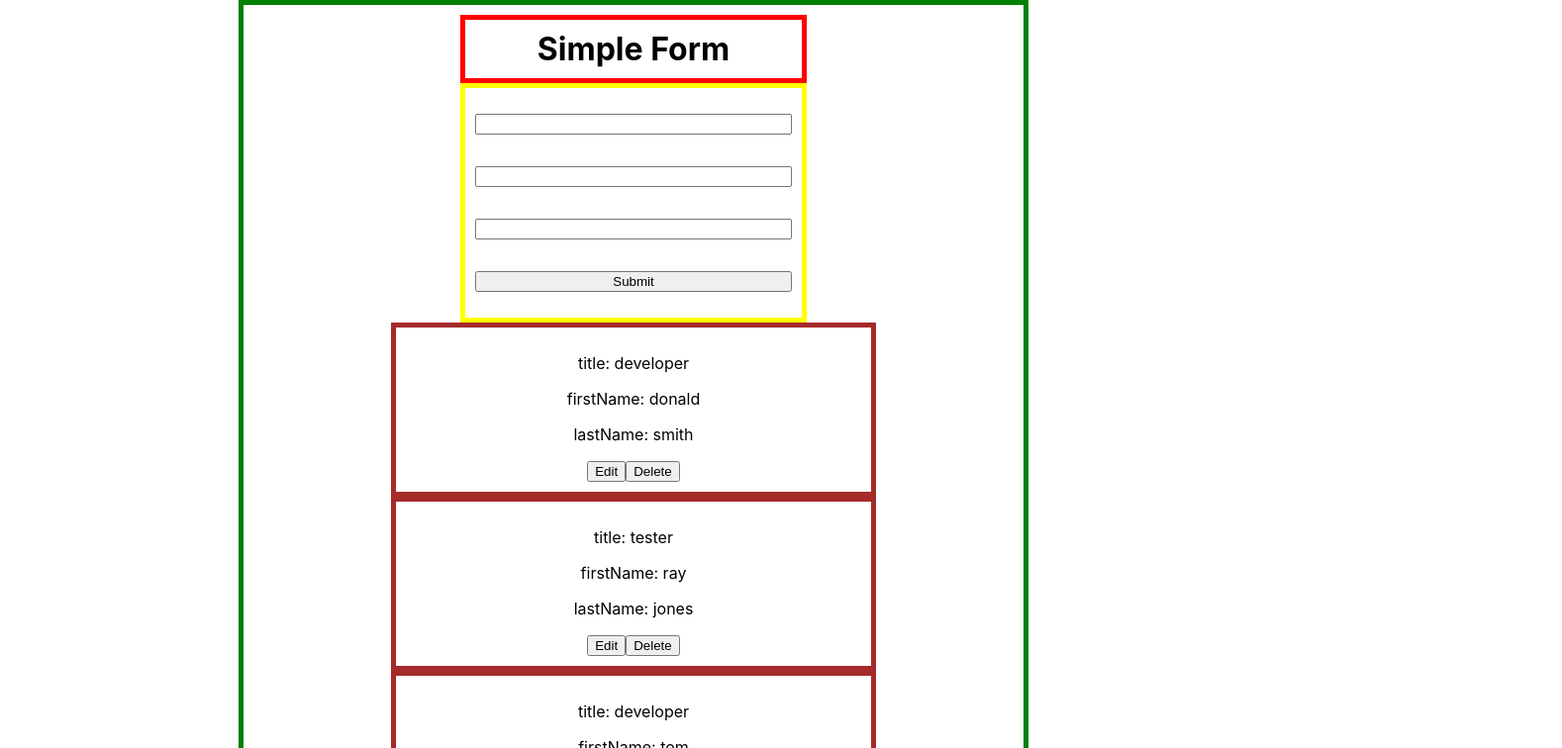
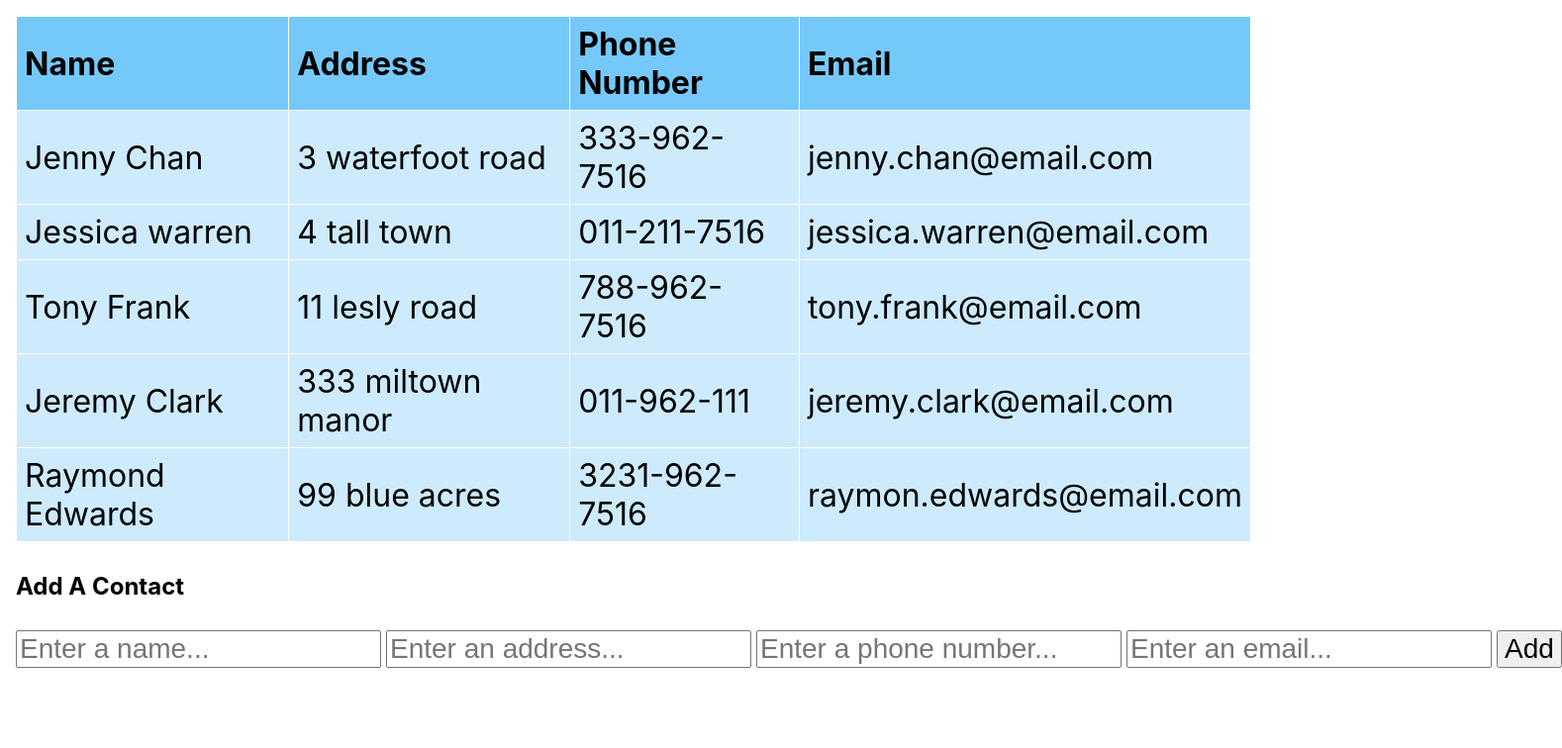
Before and after one commit to DanSimonson/employee, a React (Create React App) app: page / in a window 1280 px wide. Shown: the top 756 px of the page at 99% size, 1578 px wide, since content can reach past the window. Built offline with nearby package versions, Linux system fonts and the light colour scheme.

Commit message:
starting form

```diff
--- a/package.json
+++ b/package.json
@@ -6,6 +6,7 @@
     "@testing-library/jest-dom": "^5.16.5",
     "@testing-library/react": "^13.4.0",
     "@testing-library/user-event": "^13.5.0",
+    "nanoid": "^4.0.0",
     "react": "^18.2.0",
     "react-dom": "^18.2.0",
     "react-scripts": "5.0.1",
--- a/src/App.css
+++ b/src/App.css
@@ -1,3 +1,44 @@
+.app-container {
+  display: flex;
+  flex-direction: column;
+  gap: 10px;
+  padding: 1rem;
+}
+
+table {
+  border-collapse: collapse;
+  width: 100%;
+}
+
+th,
+td {
+  border: 1px solid #ffffff;
+  text-align: left;
+  padding: 8px;
+  font-size: 32px;
+}
+
+th {
+  background-color: rgb(117, 201, 250);
+}
+
+td {
+  background-color: rgb(205, 235, 253);
+}
+
+form {
+  display: flex;
+  gap: 5px;
+}
+
+form td:last-child {
+  display: flex;
+  justify-content: space-evenly;
+}
+
+form * {
+  font-size: 28px;
+}
 .centerDiv {
   /* display: flex;
     justify-content: center;
--- a/src/App.js
+++ b/src/App.js
@@ -1,45 +1,103 @@
 import React, { useState, useEffect } from "react";
-import employee from "./employee";
-import employees from "./employees.json";
+import { nanoid } from "nanoid";
+import data from "./mock-data.json";
 import "./App.css";
 
 function App() {
-  const [data, setData] = useState([]);
-  const [title, setTitle] = useState("");
-  const [firstName, setFirstName] = useState("");
-  const [lastName, setLastName] = useState("");
+  console.log('data: ', data)
+  const [team, setTeam] = useState(data);
+  const [formData, setFormData] = useState({
+    fullName: "",
+    address: "",
+    phoneNumber: "",
+    email: "",
+  })
+  const handleFormChange = (event) => {
+    event.preventDefault();
+    const fieldName = event.target.getAttribute("name");
+    const fieldValue = event.target.value;
+    const newFormData = { ...formData };
+    newFormData[fieldName] = fieldValue;
+    setFormData(newFormData)
+  }
+  const handleFormSubmit = (event) => {
+    event.preventDefault();
 
-  useEffect(() => {
-    if (employees) {
-      setData(employees.employees);
-    }
-  }, []);
-
-  function handleSubmit(e) {
-    e.preventDefault();
-    let uniqueId = Math.random().toFixed(2).toString() * 1000;
-    let newItem = {
-      id: uniqueId,
-      title: title,
-      firstName: firstName,
-      lastName: lastName,
+    const newMember = {
+      id: nanoid(),
+      fullName: formData.fullName,
+      address: formData.address,
+      phoneNumber: formData.phoneNumber,
+      email: formData.email,
     };
-    setData([...data, newItem])
-    setTitle("");
-    setFirstName("");
-    setLastName("");
-
-
-  }
-  const editMe = (e, id) => {
-    e.preventDefault();
-    console.log("e", e);
-    console.log("id: ", id);
+    const newTeamMember = [...team, newMember];
+    setTeam(newTeamMember);
   };
-  const deleteMe = (e) => {};
   return (
     <>
-      <div className="mainSection">
+      <div className="app-container">
+        <table>
+          <thead>
+            <tr>
+              <th>Name</th>
+              <th>Address</th>
+              <th>Phone Number</th>
+              <th>Email</th>
+            </tr>
+          </thead>
+          <tbody>
+            {team.map((teamMember) => (
+              <tr>
+                <td>{teamMember.fullName}</td>
+                <td>{teamMember.address}</td>
+                <td>{teamMember.phoneNumber}</td>
+                <td>{teamMember.email}</td>
+              </tr>
+            ))}
+          </tbody>
+        </table>
+        <h2>Add A Contact</h2>
+
+        <form onSubmit={handleFormSubmit}>
+          <input
+            type="text"
+            required="required"
+            placeholder="Enter a name..."
+            name="fullName"
+            onChange={handleFormChange}
+          ></input>
+          <input
+            type="text"
+            required="required"
+            placeholder="Enter an address..."
+            name="address"
+            onChange={handleFormChange}
+          ></input>
+          <input
+             type="text"
+             required="required"
+             placeholder="Enter a phone number..."
+             name="phoneNumber"
+             onChange={handleFormChange}
+          ></input>
+          <input
+            type="email"
+            required="required"
+            placeholder="Enter an email..."
+            name="email"
+            onChange={handleFormChange}
+          ></input>
+          <button type='submit'>Add</button>
+        </form>
+      </div>
+    </>
+  );
+}
+
+export default App;
+
+/**
+ * <div className="mainSection">
         <h1 className="centerDiv">Simple Form</h1>
         <form onSubmit={handleSubmit} className="centerForm">
           <input
@@ -62,9 +120,9 @@ function App() {
           />
           <input type="submit" className="inputSection" />
         </form>
-        {data.length > 0 && (
+        {employees.length > 0 && (
           <>
-            {data.map((d) => (
+            {/* {employees.map((d) => (
               <div className="displaySection" key={d.id}>
                 <p>title: {d.title} </p>
                 <p>firstName: {d.firstName} </p>
@@ -72,12 +130,7 @@ function App() {
                 <button onClick={(e) => editMe(e, d.id)}>Edit</button>
                 <button>Delete</button>
               </div>
-            ))}
-          </>
-        )}
-      </div>
-    </>
-  );
-}
-
-export default App;
+            ))} */
+//</>
+// )}
+//</div>
--- a/src/employee.js
+++ /dev/null
@@ -1,16 +0,0 @@
-let employee = [
-  {
-    id: '1',
-    title: "developer",
-    firstName: "dan",
-    lastName: "simonson",
-  },
-  {
-    id: '2',
-    title: "tester",
-    firstName: "rudy",
-    lastName: "rudd",
-  },
-];
-
-export default employee;
--- a/src/employees.json
+++ /dev/null
@@ -1,28 +0,0 @@
-{
-  "employees": [
-    {
-      "id": 1,
-      "title": "developer",
-      "firstName": "donald",
-      "lastName": "smith"
-    },
-    {
-      "id": 2,
-      "title": "tester",
-      "firstName": "ray",
-      "lastName": "jones"
-    },
-    {
-        "id": 3,
-        "title": "developer",
-        "firstName": "tom",
-        "lastName": "samuels"
-      },
-      {
-        "id": 4,
-        "title": "project manager",
-        "firstName": "christopher",
-        "lastName": "peters"
-      }
-  ]
-}
--- /dev/null
+++ b/src/mock-data.json
@@ -0,0 +1,37 @@
+[
+    {
+      "id": 1,
+      "fullName": "Jenny Chan",
+      "address": "3 waterfoot road",
+      "phoneNumber": "333-962-7516",
+      "email": "jenny.chan@email.com"
+    },
+    {
+      "id": 2,
+      "fullName": "Jessica warren",
+      "address": "4 tall town",
+      "phoneNumber": "011-211-7516",
+      "email": "jessica.warren@email.com"
+    },
+    {
+      "id": 3,
+      "fullName": "Tony Frank",
+      "address": "11 lesly road",
+      "phoneNumber": "788-962-7516",
+      "email": "tony.frank@email.com"
+    },
+    {
+      "id": 4,
+      "fullName": "Jeremy Clark",
+      "address": "333 miltown manor",
+      "phoneNumber": "011-962-111",
+      "email": "jeremy.clark@email.com"
+    },
+    {
+      "id": 5,
+      "fullName": "Raymond Edwards",
+      "address": "99 blue acres",
+      "phoneNumber": "3231-962-7516",
+      "email": "raymon.edwards@email.com"
+    }
+  ]
```
Also changed, not shown: 1 other file (tests, documents, lock files or other folders).
